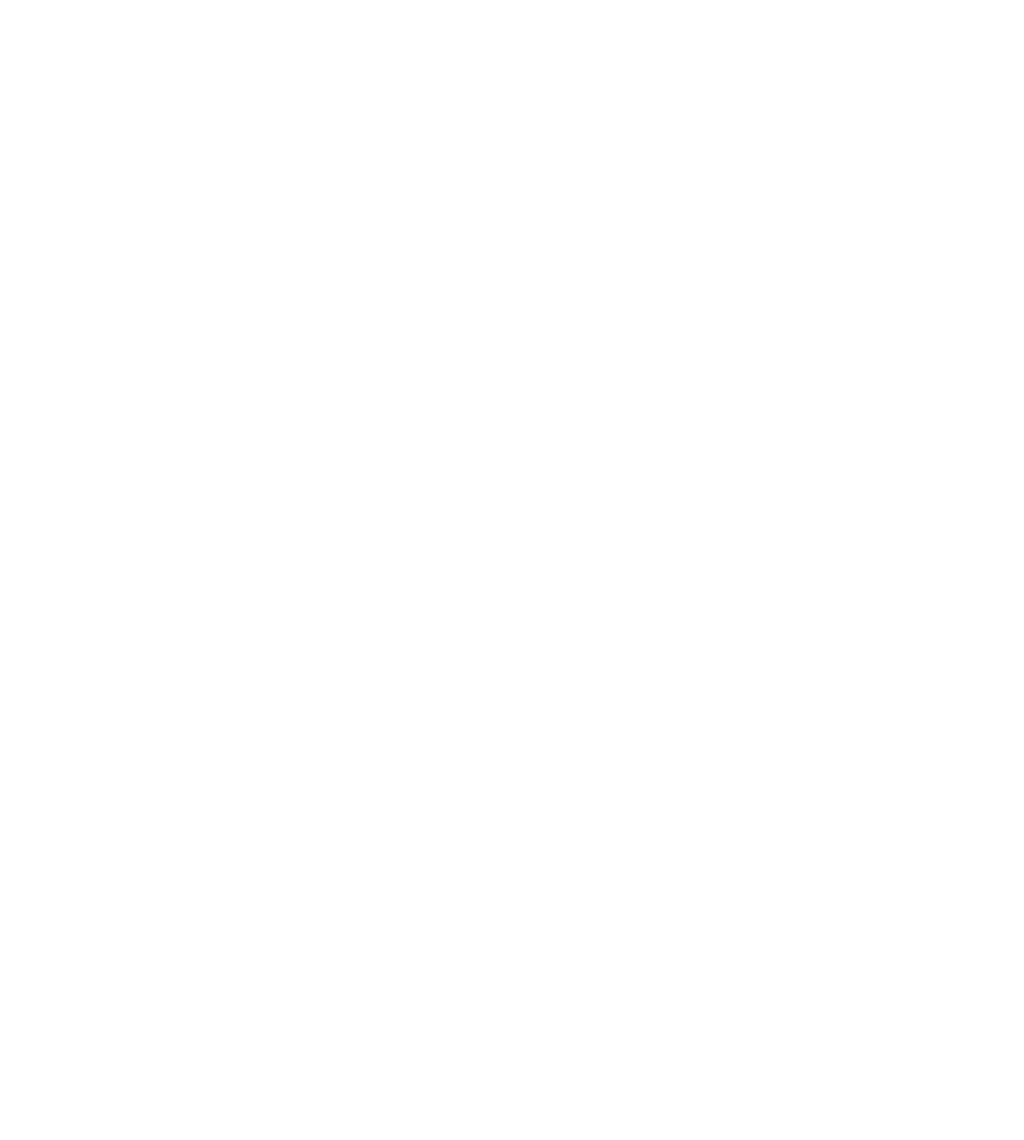
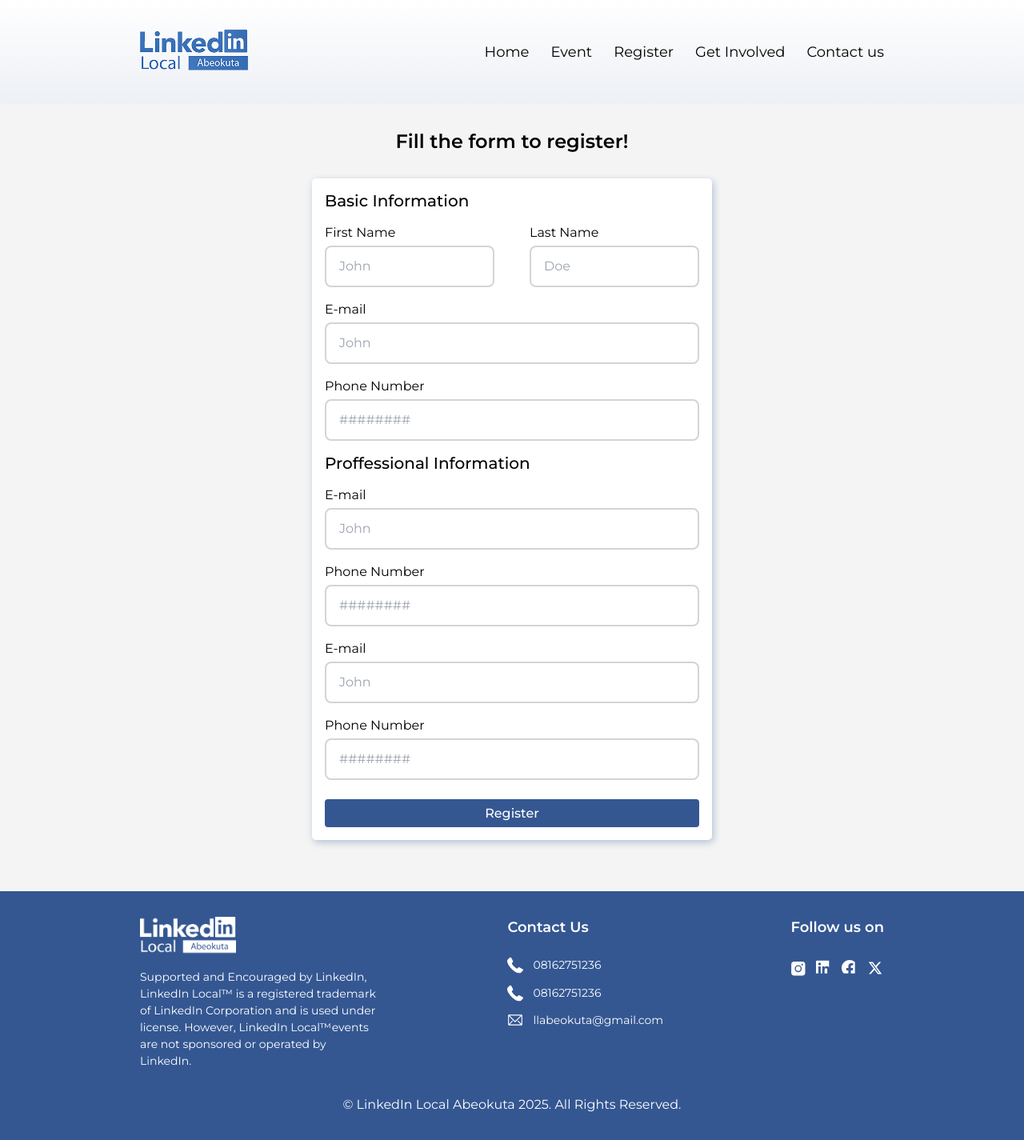
Before and after one commit to ayscript/lla-project, a React (Vite) app: page /register in a window 1280 px wide. Before the commit this address had no page. Shown: the whole page at 80% size. Before the commit the page ends 800 px from the top, so only its background shows below. Built offline with nearby package versions, Linux system fonts and the light colour scheme.

Commit message:
add registeration page

```diff
--- a/src/App.css
+++ b/src/App.css
@@ -40,6 +40,7 @@
     background-repeat: no-repeat;
     background-position: center;
     position: relative;
+    padding: 64px 1rem;
     z-index: 0;
   }
 
@@ -72,8 +73,8 @@
     justify-content: center;
     flex-direction: column;
     gap: 30px;
-    padding-top: 66px;
-    padding-bottom: 128px;
+    padding-top: 32px;
+    padding-bottom: 32px;
     background: #345792;
     color: #FFFFFF;
   }
@@ -98,6 +99,7 @@
     object-fit: cover;
     display: block;
     align-self: stretch;
+    border-radius: 8px;
   }
 
   .convener-bio{
@@ -149,10 +151,10 @@
     border-radius: 4px;
     border: none;
     background: #345792;
-    margin-top: 32px;
+    /* margin-top: 32px; */
     color: #FFF;
     font-family: Montserrat;
-    font-size: 24px;
+    font-size: 16px;
     font-style: normal;
     font-weight: 500;
     line-height: normal;
@@ -210,7 +212,7 @@
     background: #F4F4F4;
     box-shadow: 0px 10px 34.9px 0px rgba(0, 0, 0, 0.25);
     padding-top: 32px;
-    padding-bottom: 142px;
+    padding-bottom: 32px;
   }
 
   .brandSection > div{
@@ -333,6 +335,7 @@
 
   footer{
     padding: 32px;
+    margin-top: auto;
     background: #345792;
     color: #FFF;
     text-align: center;
@@ -381,6 +384,75 @@
     width: 120px;
   }
 
+
+  .nameContainer{
+    display: flex;
+    justify-content: space-between;
+    flex-wrap: wrap;
+    gap: 24px;
+    width: 100%;
+  }
+
+
+  .formContainer{
+    display: flex;
+    flex-direction: column;
+    gap: 32px;
+    padding: 32px 0 64px 0;
+    align-items: center;
+    justify-content: center;
+    background: #F4F4F4;
+  }
+
+  .formContainer h1{
+    color: #000;
+    text-align: center;
+    font-family: Montserrat;
+    font-size: 24px;
+    font-style: normal;
+    font-weight: 600;
+    line-height: normal;
+  }
+
+  .formContainer .buttons{
+    width: 100%;
+    margin-top: 8px;
+  }
+
+  .formContainer h2{
+    color: #000;
+    font-family: Montserrat;
+    font-size: 20px;
+    font-style: normal;
+    font-weight: 500;
+    line-height: normal;
+  }
+
+  .formContainer form{
+    display: flex;
+    flex-direction: column;
+    gap: 16px;
+    width: 100%;
+    max-width: 500px;
+    border-radius: 5px;
+    background:#FFF;
+    padding: 16px;
+    box-shadow: #B1C0D4 2px 3px 10px;
+  }
+
+  .formContainer form label{
+    display: flex;
+    flex-direction: column;
+    gap: .25rem;
+  }
+
+  .formContainer form label input{
+    border: 2px solid #D4D4D4;
+    padding: 12px 0;
+    padding-left: 16px;
+    border-radius: .5rem;
+  }
+
   @media (max-width: 600px) {
     .menuBar nav{
       display: none;
@@ -410,6 +482,10 @@
       flex-wrap: wrap;
       justify-content: center;
     }
+
+    .nameContainer label{
+      width: 100%;
+    }
   }
   @media (min-width: 1000px) {
     .convener-info{
--- a/src/App.jsx
+++ b/src/App.jsx
@@ -1,22 +1,29 @@
 import { BrowserRouter as Router, Routes, Route } from "react-router-dom";
-import { Suspense } from 'react';
+import { Suspense } from "react";
 import HomePage from "./pages/Home";
 import Admin from "./pages/Admin";
-import './App.css'
-import Spinner from './Components/Spinner/Spinner';
+import "./App.css";
+import Spinner from "./Components/Spinner/Spinner";
+import Header from "./Components/Header";
+import Footer from "./Components/Footer";
+import Registeration from "./pages/Registeration";
 
 function App() {
-
   return (
+    <>
+      <Header />
       <Router>
         <Suspense fallback={<Spinner />}>
           <Routes>
             <Route exact path="/" Component={HomePage} />
             <Route path="/admin" Component={Admin} />
+            <Route path="/register" Component={Registeration} />
           </Routes>
         </Suspense>
       </Router>
-  )
+      <Footer />
+    </>
+  );
 }
 
-export default App
+export default App;
--- /dev/null
+++ b/src/Components/Footer.jsx
@@ -0,0 +1,59 @@
+import "../App.css";
+import { Phone, Mail, Iglogo, Linkedin, Facebooksolid, Twitter } from "./Icons";
+
+const Footer = () => {
+  return (
+    <footer>
+      <div>
+        <div>
+          <img src="img/Logo-2.png" className="footerLogo" alt="" />
+          <p>
+            Supported and Encouraged by LinkedIn, LinkedIn Local™ is a
+            registered trademark of LinkedIn Corporation and is used under
+            license. However, LinkedIn Local™events are not sponsored or
+            operated by LinkedIn.
+          </p>
+        </div>
+        <div>
+          <h3>Contact Us</h3>
+          <ul>
+            <li>
+              <Phone /> <span>08162751236</span>
+            </li>
+            <li>
+              <Phone /> <span>08162751236</span>
+            </li>
+            <li>
+              <Mail /> <span>llabeokuta@gmail.com</span>
+            </li>
+          </ul>
+        </div>
+        <div>
+          <h3>Follow us on</h3>
+          <div className="socials">
+            <a href="https://www.instagram.com/linkedinlocalabeokuta?igsh=MXZub3QyYjEzcWI0dA" target="_blank">
+              <Iglogo />
+            </a>
+            <a href="https://www.linkedin.com/company/linkedin-local-abeokuta-1-0/
+
+" target="_blank">
+              <Linkedin />
+            </a>
+            <a href=" https://www.facebook.com/profile.php?id=61565966279708&mibextid=JRoKGi
+
+"m target="_blank">
+              <Facebooksolid />
+            </a>
+            <a href="https://x.com/linkedinlocabk?t=uoJOGwLjsv0r6rFdbDEgjw&s=09
+" target="_blank">
+              <Twitter />
+            </a>
+          </div>
+        </div>
+      </div>
+      <p>&copy; LinkedIn Local Abeokuta 2025. All Rights Reserved.</p>
+    </footer>
+  );
+};
+
+export default Footer;
--- a/src/Components/Header.jsx
+++ b/src/Components/Header.jsx
@@ -1,9 +1,11 @@
 import '../App.css';
 
-export const Header = () => {
+const Header = () => {
   return (
     <header className="menuBar">
-      <img src='img/Logo.png' alt='logo' />
+      <a href="/">
+        <img src='img/Logo.png' alt='logo' />
+      </a>
       <nav>
         <ul>
           <li><a href="#">Home</a></li>
@@ -16,3 +18,5 @@
     </header>
   )
 }
+
+export default Header
--- a/src/index.css
+++ b/src/index.css
@@ -23,6 +23,7 @@
     box-sizing: border-box;
     padding: 0;
     margin: 0;
+    font-family: "Montserrat", sans-serif;
   }
 
   body{
@@ -34,6 +35,12 @@
     padding-right: var(--padding-inline);
   }
 
+  #root{
+    height: 100vh;
+    display: flex;
+    flex-direction: column;
+  }
+
   button{
     cursor: pointer;
   }
--- /dev/null
+++ b/src/pages/Registeration.jsx
@@ -0,0 +1,58 @@
+import "../App.css";
+
+const Registeration = () => {
+  return (
+    <div className="formContainer">
+        <h1>Fill the form to register!</h1>
+        <form action="">
+            <h2>Basic Information</h2>
+            <div className="nameContainer">
+                <label>
+                    <span>First Name</span>
+                    <input type="text" placeholder='John' />
+                </label>
+                <label>
+                    <span>Last Name</span>
+                    <input type="text" placeholder='Doe' />
+                </label>
+            </div>
+            <label>
+                <span>E-mail</span>
+                <input type="text" placeholder='John' />
+            </label>
+            <label>
+                <span>Phone Number</span>
+                <input type="text" placeholder='########' />
+            </label>
+
+            <h2>Proffessional Information</h2>
+
+            <label>
+                <span>E-mail</span>
+                <input type="text" placeholder='John' />
+            </label>
+            <label>
+                <span>Phone Number</span>
+                <input type="text" placeholder='########' />
+            </label>
+            <label>
+                <span>E-mail</span>
+                <input type="text" placeholder='John' />
+            </label>
+            <label>
+                <span>Phone Number</span>
+                <input type="text" placeholder='########' />
+            </label>
+
+            <button className="buttons">Register</button>
+
+            {/* <hr /> */}
+
+
+
+        </form>
+    </div>
+  )
+}
+
+export default Registeration
```
Also changed, not shown: src/pages/Home.jsx (+47 -57 lines). Lines whose indentation alone changed are shown as unchanged.
